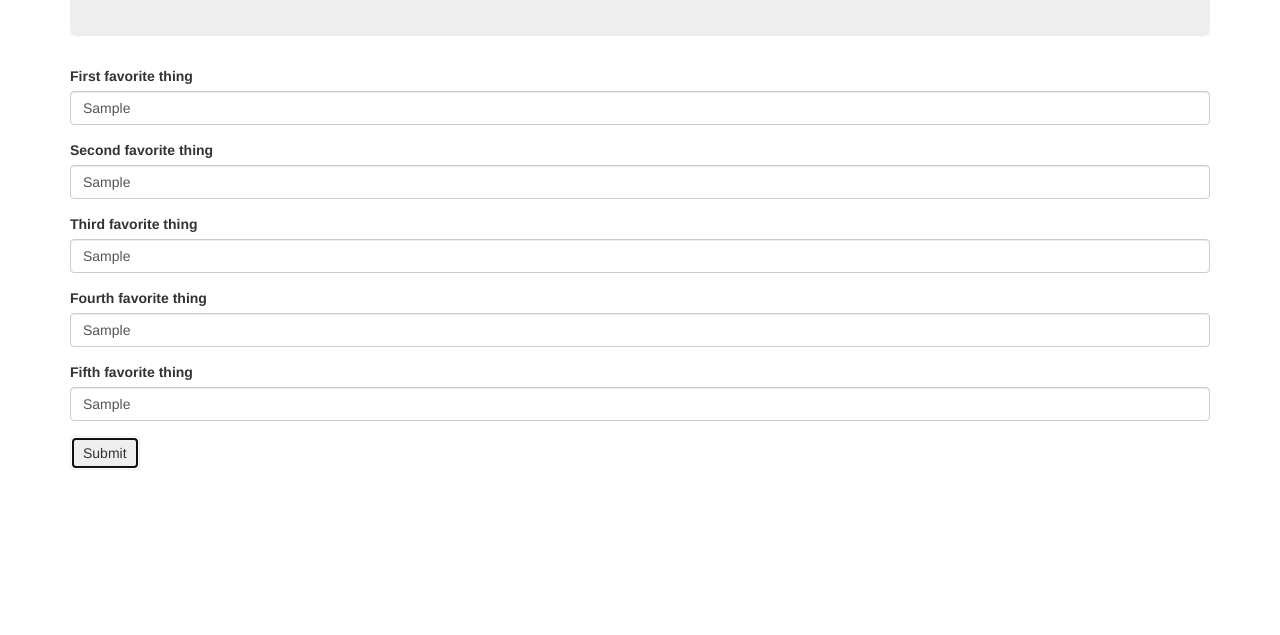
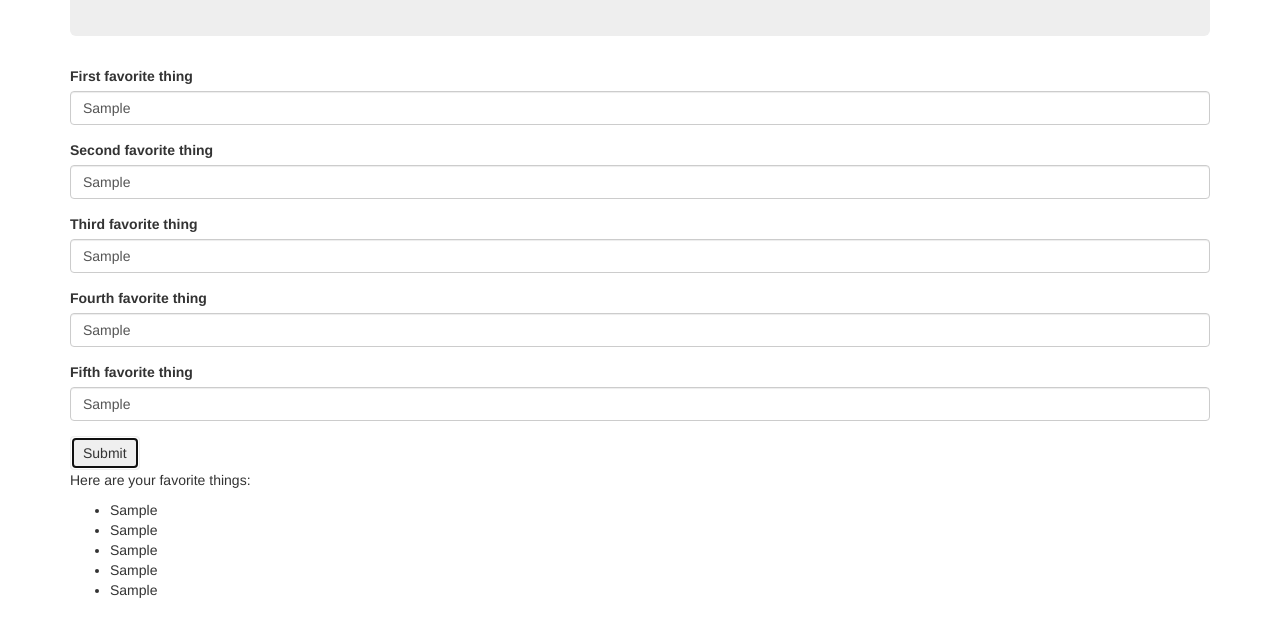
Before and after one commit to masenmatthews/FavThings, a plain HTML site: page index.html in a window 1280 px wide. Both pictures are taken after typing "Sample", "Sample", "Sample", "Sample", "Sample" into the empty fields and a click on the button "Submit". Shown: the part 159-794 px from the top of the page. Drawn offline with nearby package versions, Linux system fonts and the light colour scheme.

Commit message:
Add more js functionalitt to array, add html to display ul for array.

```diff
--- a/css/styles.css
+++ b/css/styles.css
@@ -0,0 +1,3 @@
+#favThingsList {
+  display: none;
+}
--- a/index.html
+++ b/index.html
@@ -40,6 +40,18 @@
         <button type="submit" class="btn">Submit</button>
       </form>
     </div>
+    <div id="favThingsList">
+      <p>
+      Here are your favorite things:
+        <ul>
+          <li class="favThing1"></li>
+          <li class="favThing2"></li>
+          <li class="favThing3"></li>
+          <li class="favThing4"></li>
+          <li class="favThing5"></li>
+        </ul>
+      </p>
+    </div>
   </div>
 </body>
 
--- a/js/scripts.js
+++ b/js/scripts.js
@@ -8,7 +8,14 @@ $(document).ready(function() {
 
     var favThingsArray = [favThing1, favThing2, favThing3, favThing4, favThing5];
 
-    alert(favThingsArray);
+    $(".favThing1").text(favThingsArray[0]);
+    $(".favThing2").text(favThingsArray[1]);
+    $(".favThing3").text(favThingsArray[2]);
+    $(".favThing4").text(favThingsArray[3]);
+    $(".favThing5").text(favThingsArray[4]);
+
+    $("#favThingsList").show();
+
     event.preventDefault();
   });
 });
```
